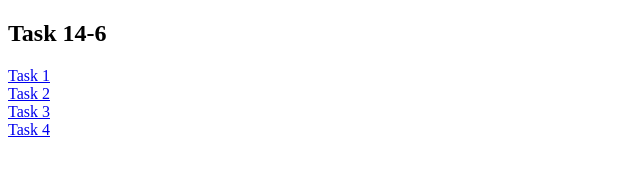
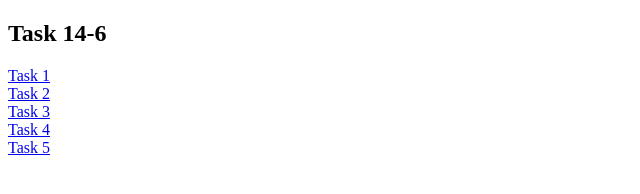
Before and after one commit to BatoolJonidee/HTML_CSS_Task, a plain HTML site: page index.html in a window 1280 px wide. Shown: the full height of the page, 0-640 px from the left. Drawn offline with Linux system fonts and the light colour scheme.

Commit message:
Finish all tasks

```diff
--- a/index.html
+++ b/index.html
@@ -6,7 +6,8 @@
             <a href="./task_14_6/task1.html" target="_blank">Task 1</a> <br/>
             <a href="./task_14_6/task2.html" target="_blank">Task 2</a> <br/>
             <a href="./task_14_6/task3.html" target="_blank">Task 3</a> <br/>
-            <a href="./task_14_6/task4.html" target="_blank">Task 4</a>
+            <a href="./task_14_6/task4.html" target="_blank">Task 4</a> <br/>
+            <a href="./task_14_6/task5.html" target="_blank">Task 5</a>
         </body>
     </head>
 </html>
```
